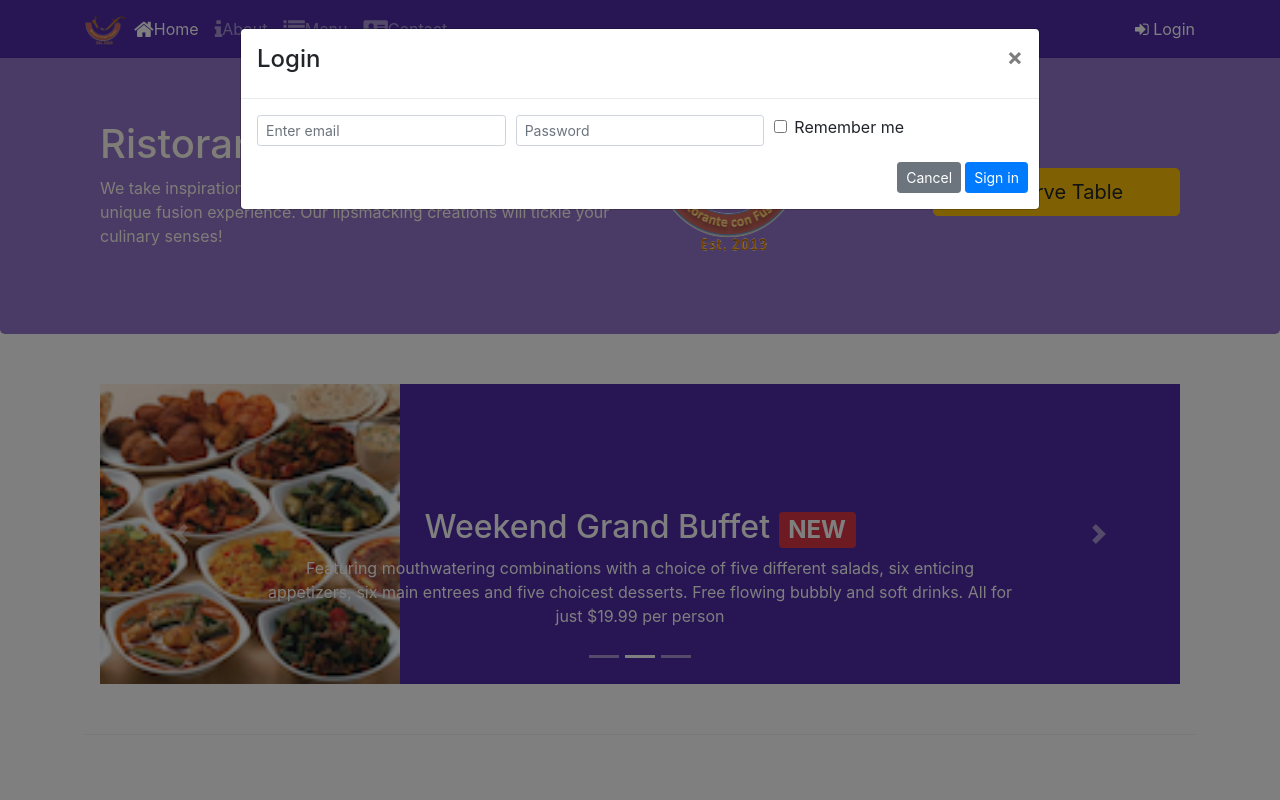
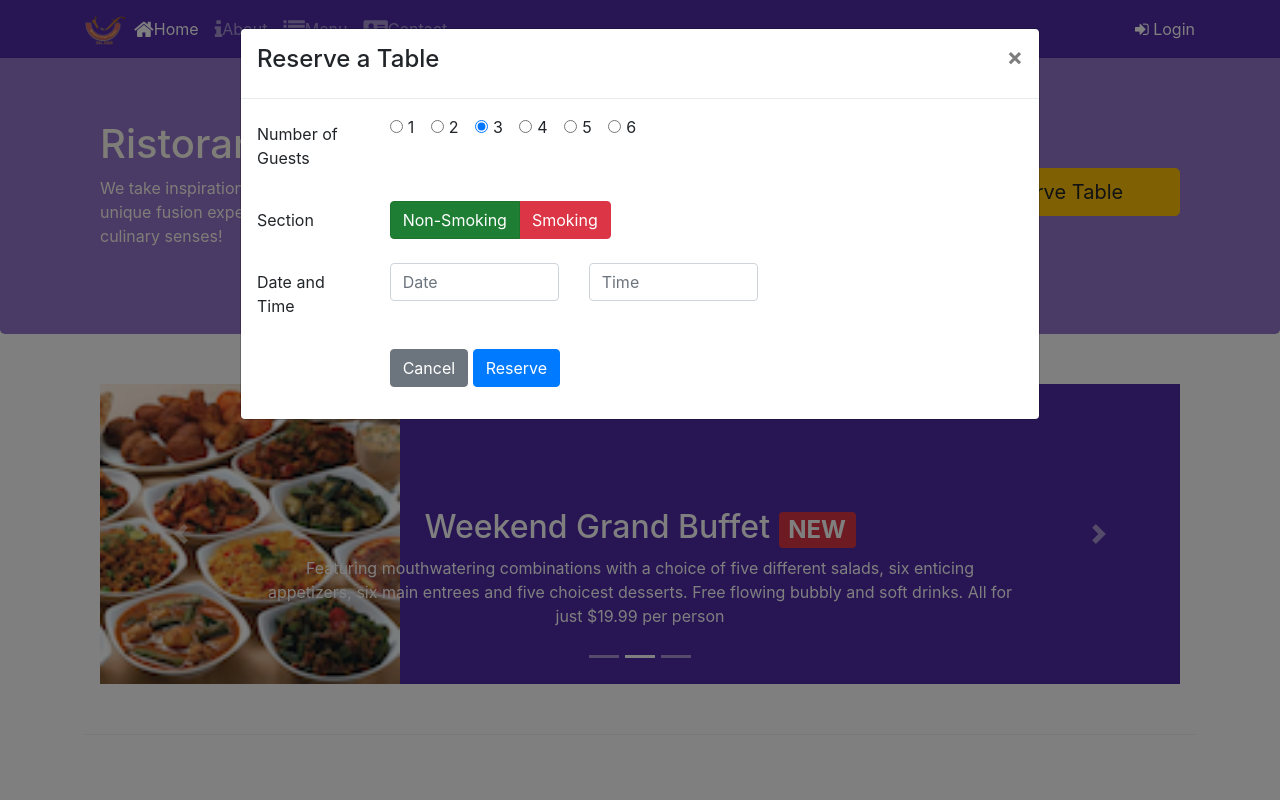
Before and after one commit to strdbr/bootstrap, a website: page index.html in a window 1280 px wide. Both pictures are taken after a click on the link "Login". Shown: the top 800 px of the page. Drawn offline with nearby package versions, Linux system fonts and the light colour scheme.

Commit message:
Assignmet 2

```diff
--- a/index.html
+++ b/index.html
@@ -44,35 +44,75 @@
         <div class="modal-dialog modal-lg" role="content">
             <div class="modal-content">
                 <div class="modal-header">
-                    <h4 class="modall.title">Login</h4>
+                    <h4 class="modall.title">Reserve a Table</h4>
                     <button type="button" class="close" data-dismiss="modal">
                         &times;
                     </button>
                 </div>
                 <div class="modal-body">
-                    <form>
-                        <div class="form-row">
-                            <div class="form-group col-sm-4">
-                                    <label class="sr-only" for="exampleInputEmail3">Email address</label>
-                                    <input type="email" class="form-control form-control-sm mr-1" id="exampleInputEmail3" placeholder="Enter email">
+                    <div class="row form-group">
+                <div class="col-12 col-md-2 col-form-label">
+                    <label for="numGuest">Number of Guests</label>
                 </div>
-                            <div class="form-group col-sm-4">
-                                <label class="sr-only" for="exampleInputPassword3">Password</label>
-                                <input type="password" class="form-control form-control-sm mr-1" id="exampleInputPassword3" placeholder="Password">
+                <div class="col-12 col-md-10">
+                    <div class="form-check form-check-inline">
+                        <input class="form-check-input" type="radio" name="inlineRadioOptions" id="inlineRadio1" value="option1">
+                        <label class="form-check-label" for="inlineRadio1">1</label>
                     </div>
-                            <div class="col-sm-auto">
-                                <div class="form-check">
-                                    <input class="form-check-input" type="checkbox">
-                                    <label class="form-check-label"> Remember me
+                    <div class="form-check form-check-inline">
+                        <input class="form-check-input" type="radio" name="inlineRadioOptions" id="inlineRadio2" value="option2">
+                        <label class="form-check-label" for="inlineRadio2">2</label>
+                    </div>
+                    <div class="form-check form-check-inline">
+                        <input class="form-check-input" type="radio" name="inlineRadioOptions" id="inlineRadio3" value="option3" checked>
+                        <label class="form-check-label" for="inlineRadio3">3</label>
+                    </div>
+                    <div class="form-check form-check-inline">
+                        <input class="form-check-input" type="radio" name="inlineRadioOptions" id="inlineRadio4" value="option4">
+                        <label class="form-check-label" for="inlineRadio4">4</label>
+                    </div>
+                    <div class="form-check form-check-inline">
+                        <input class="form-check-input" type="radio" name="inlineRadioOptions" id="inlineRadio5" value="option5">
+                        <label class="form-check-label" for="inlineRadio5">5</label>
+                    </div>
+                    <div class="form-check form-check-inline">
+                        <input class="form-check-input" type="radio" name="inlineRadioOptions" id="inlineRadio6" value="option6">
+                        <label class="form-check-label" for="inlineRadio6">6</label>
+                    </div>
+                </div>
+            </div>
+            <div class="row form-group">
+                <div class="col-12 col-md-2 col-form-label">
+                    <label for="section">Section</label>
+                </div>
+                <div class="col-12 col-md-10">
+                    <div class="btn-group btn-group-toggle" data-toggle="buttons">
+                    <label class="btn btn-success active">
+                        <input type="radio" name="nSmoking" id="nSmoking" autocomplete="off" checked> Non-Smoking
+                    </label>
+                    <label class="btn btn-danger">
+                        <input type="radio" name="smoking" id="smoking" autocomplete="off"> Smoking
                     </label>
                     </div>
                 </div>
             </div>
-                        <div class="form-row">
-                            <button type="button" class="btn btn-secondary btn-sm ml-auto" data-dismiss="modal">Cancel</button>
-                            <button type="submit" class="btn btn-primary btn-sm ml-1">Sign in</button>
+            <div class="row form-group">
+                <div class="col-12 col-md-2 col-form-label">
+                    <label for="date">Date and Time</label>
                 </div>
-                    </form>
+                <div class="col-12 col-md-3">
+                    <input type="text" id="date" name="date" class="form-control" placeholder="Date">
+                </div>
+                <div class="col-12 col-md-3">
+                    <input type="text" id="time" name="time" class="form-control" placeholder="Time">
+                </div>
+            </div>
+            <div class="row form-group">
+                <div class="col-11 offset-md-2">
+                    <button type="submit" class="btn btn-secondary" data-dismiss="modal">Cancel</button>
+                    <button type="submit" class="btn btn-primary">Reserve</button>
+                </div>
+            </div>
                 </div>
             </div>
         </div>
@@ -89,8 +129,8 @@
                     <img src="img/logo.png" class="img-fluid">
                 </div>
                 <div class="col-12 col-sm align-self-center">
-                    <a href="#reserve">
-                    <button type="button" class="btn btn-warning btn-lg btn-block" data-toggle="tooltip" data-html="true" title="Or call us at <br><strong>+852 12345678</strong>" data-placement="bottom">Reserve Table</button>
+                    <a data-toggle="modal" data-target="#loginModal">
+                    <button type="button" class="btn btn-warning btn-lg btn-block">Reserve Table</button>
                     </a>
                 </div>
             </div>
@@ -196,62 +236,6 @@
                 </div>
             </div>
         </div>
-        <div class="row row-content">
-            <div class="col-12 col-sm-8 offset-sm-2">
-            <div class="card" id="reserve">
-                <h3 class="card-header bg-warning text-white">Reserve a Table</h3>
-            </div>
-            <div class="card-body bg-light">
-                <div class="row form-group">
-                    <div class="col-12 col-md-2 col-form-label">
-                        <label for="numGuest">Number of Guests</label>
-                    </div>
-                    <div class="col-12 col-md-10">
-                        <div class="form-check form-check-inline">
-                            <input class="form-check-input" type="radio" name="inlineRadioOptions" id="inlineRadio1" value="option1">
-                            <label class="form-check-label" for="inlineRadio1">1</label>
-                        </div>
-                        <div class="form-check form-check-inline">
-                            <input class="form-check-input" type="radio" name="inlineRadioOptions" id="inlineRadio2" value="option2">
-                            <label class="form-check-label" for="inlineRadio2">2</label>
-                        </div>
-                        <div class="form-check form-check-inline">
-                            <input class="form-check-input" type="radio" name="inlineRadioOptions" id="inlineRadio3" value="option3">
-                            <label class="form-check-label" for="inlineRadio3">3</label>
-                        </div>
-                        <div class="form-check form-check-inline">
-                            <input class="form-check-input" type="radio" name="inlineRadioOptions" id="inlineRadio4" value="option4">
-                            <label class="form-check-label" for="inlineRadio4">4</label>
-                        </div>
-                        <div class="form-check form-check-inline">
-                            <input class="form-check-input" type="radio" name="inlineRadioOptions" id="inlineRadio5" value="option5">
-                            <label class="form-check-label" for="inlineRadio5">5</label>
-                        </div>
-                        <div class="form-check form-check-inline">
-                            <input class="form-check-input" type="radio" name="inlineRadioOptions" id="inlineRadio6" value="option6">
-                            <label class="form-check-label" for="inlineRadio6">6</label>
-                        </div>
-                    </div>
-                </div>
-                <div class="row form-group">
-                    <div class="col-12 col-md-2 col-form-label">
-                        <label for="date">Date and Time</label>
-                    </div>
-                    <div class="col-12 col-md-3">
-                        <input type="text" id="date" name="date" class="form-control" placeholder="Date">
-                    </div>
-                    <div class="col-12 col-md-3">
-                        <input type="text" id="time" name="time" class="form-control" placeholder="Time">
-                    </div>
-                </div>
-                <div class="row form-group">
-                    <div class="col-11 offset-md-2">
-                        <button type="submit" class="btn btn-primary">Reserve</button>
-                    </div>
-                </div>
-            </div>
-        </div>
-        </div>
     </div>
 
     <footer class="footer">
@@ -299,11 +283,6 @@
     <script src="node_modules/jquery/dist/jquery.slim.min.js"></script>
     <script src="node_modules/popper.js/dist/umd/popper.min.js"></script>
     <script src="node_modules/bootstrap/dist/js/bootstrap.min.js"></script>
-    <script type="text/javascript">
-        $(document).ready(function(){
-            $('[data-toggle="tooltip"]').tooltip();
-        });
-    </script>
 </body>
 
 </html>
```
Also changed, not shown: test.html (+19 -1 lines). Lines whose indentation alone changed are shown as unchanged.
